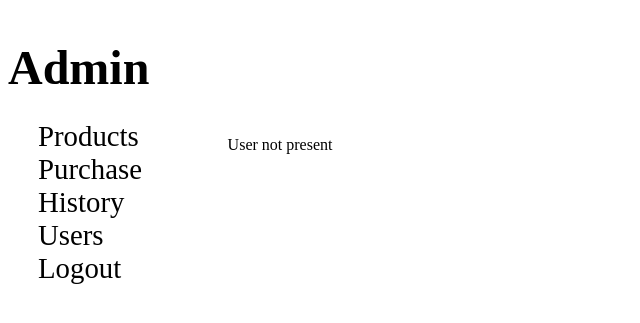
After one commit to UnstaBleSos/7th-sem-Project-Content-Based-Filtering, a Flask app: page /adminusers in a window 1280 px wide. The commit adds this page. Shown: the top 323 px of the page, without its empty margins (0-640 px from the left). Run offline with Flask 3, Linux system fonts and the light colour scheme; parts of the project's set-up code (start-up, migrations or seed data) failed here and were passed over; some libraries are stand-ins or nearby versions.

Commit message:
sixth and seventh push

```diff
--- a/app.py
+++ b/app.py
@@ -62,7 +62,7 @@ class Products(db.Model):
 
 
 class Cart(db.Model):
-    __tablename__ = 'cart'
+    __tablename__ = 'carts'
     cartid = db.Column(db.Integer, primary_key=True, autoincrement=True)  # Primary key with auto increment
     userid = db.Column(db.Integer, db.ForeignKey('signup.id'), nullable=False)  # Primary key with auto increment
     productid = db.Column(db.String(255), nullable=False)  # Product name (varchar)
@@ -356,8 +356,12 @@ def search():
         # Query the database for products matching the search term
         results = Products.query.filter(Products.productname.ilike(f"%{query}%")).all()
         recommendations1 = content_based_recommendations(train_data, query, top_n=5)
+
+        message=None
+        if recommendations1.empty:
+            message=f"No recommendations found for '{query}'. Item not in the training data."
         # Render the search results page
-        return render_template('search.html', results=results,  recommendations1=recommendations1.to_dict(orient='records'),)
+        return render_template('search.html', results=results,  recommendations1=recommendations1.to_dict(orient='records'),message=message)
     else:
         return "No search query provided.", 400
 
@@ -369,33 +373,29 @@ def cart():
     else:
         user= session['userid']
 
-
     pid = request.form.get("pid")
     pname = request.form.get("pname")
     price = request.form.get("price")
     image = request.form.get("image")
 
-
-
-
     if pid and pname and price and image:
-        check = text("Select * from cart where userid = :userid and productid = :productid ")
+        check = text("Select * from carts where userid = :userid and productid = :productid ")
         checkresult = db.session.execute(check,{'userid':user,'productid':pid}).fetchone()
 
         if checkresult:
-            updata = text("Update cart set quantity = quantity+1 where userid = :userid and productid = :productid")
+            updata = text("Update carts set quantity = quantity+1 where userid = :userid and productid = :productid")
             db.session.execute(updata,{'userid':user,'productid':pid})
             db.session.commit()
 
         else:
             adddata = text("""
-                INSERT INTO cart (userid, productid, productname, quantity, image, price)
+                INSERT INTO carts (userid, productid, productname, quantity, image, price)
                 VALUES (:userid, :productid, :productname, 1, :image, :price)
             """)
             db.session.execute(adddata,{'userid':user,'productid':pid,'productname':pname,'image':image,'price':price})
             db.session.commit()
 
-    query = text("Select * from cart where userid =  :userid")
+    query = text("Select * from carts where userid =  :userid")
     result = db.session.execute(query, {'userid': user}).fetchall()
 
     cart_items = []
@@ -421,12 +421,12 @@ def checkout():
     image = request.form.get('image')
     user=session['userid']
 
-    query = text("Update cart set quantity=:quantity where userid=:userid and productid=:productid  ")
+    query = text("Update carts set quantity=:quantity where userid=:userid and productid=:productid  ")
     db.session.execute(query,{'quantity':quantity, 'userid':user,'productid':pid})
     db.session.commit()
     totalprice = int(quantity)*float(price)
 
-    delquery = text("Delete from cart where userid=:userid and productid=:productid")
+    delquery = text("Delete from carts where userid=:userid and productid=:productid")
     db.session.execute(delquery,{'userid':user,'productid':pid})
     db.session.commit()
 
@@ -453,7 +453,7 @@ def checkout():
 def removeitem():
     pid = request.form.get("pid")
     user = session['userid']
-    query= text("delete from cart where userid =:userid and productid=:productid ")
+    query= text("delete from carts where userid =:userid and productid=:productid ")
     db.session.execute(query,{'userid':user,'productid':pid})
     db.session.commit()
 
@@ -462,9 +462,104 @@ def removeitem():
 
 @app.route('/detail')
 def detail():
+    if 'logged_in' not in session:
+        return render_template('signin.html')
 
-    return render_template('detail.html')
+    user=session['userid']
 
+    query= text("select * from purchase where userid=:userid")
+    result=db.session.execute(query,{'userid':user}).fetchall()
+    db.session.commit()
+
+    if result:
+        print("hello")
+
+    return render_template('detail.html',result=result)
+
+
+@app.route("/admin")
+def admin():
+
+    session['adminlogin'] = True
+
+    selectcount = text("select count(purchaseid) from purchase ")
+    count = db.session.execute(selectcount).fetchone()
+    db.session.commit()
+
+    selectproduct = text("select count(ID) from products ")
+    prodcount = db.session.execute(selectproduct).scalar()
+    db.session.commit()
+
+    selectproduct1 = text("select count(pid) from displayproduct ")
+    prodcount1 = db.session.execute(selectproduct1).scalar()
+    db.session.commit()
+
+    value=prodcount1+prodcount
+
+    price= text("select sum(productprice) from purchase")
+    pricecount = db.session.execute(price).scalar()
+    db.session.commit()
+
+    selectuser = text("select count(id) from signup ")
+    user = db.session.execute(selectuser).fetchone()
+    db.session.commit()
+
+    return render_template('./admin/admin.html',totalcount=count,user=user,product=value,price= pricecount)
+
+
+@app.route("/adminusers")
+def adminusers():
+
+    query = text("Select * from signup")
+    user= db.session.execute(query).fetchall()
+    db.session.commit()
+
+    return render_template('./admin/adminusers.html',users=user)
+
+
+@app.route("/adminlogout")
+def adminlogout():
+    session.pop('adminlogin',None)
+
+    return  redirect(url_for('index'))
+
+
+@app.route("/removeuser",methods=['POST','GET'])
+def removeuser():
+    userid = request.form.get('userid')
+    username=request.form.get('username')
+    query= text("Delete from signup where id=:userid and username=:username")
+    db.session.execute(query,{'userid':userid,'username':username})
+    db.session.commit()
+
+    return render_template('admin/removeuser.html')
+
+
+@app.route("/products")
+def products():
+
+    return render_template('admin/products.html')
+
+
+@app.route("/purchase")
+def purchase():
+    query = text("Select * from purchase")
+    result = db.session.execute(query)
+    db.session.commit()
+
+    for value in result:
+        userid = value.userid
+
+    # name= text("Select username from signup where id=:userid")
+    # nameresult=db.session.execute(name,{'userid':userid})
+    # db.session.commit()
+    #
+    # for value in nameresult:
+    #     username = value.username
+    #     print(username)
+    # ,name=nameresult
+
+    return render_template('admin/purchase.html',result=result)
 
 
 @app.route("/about")
--- /dev/null
+++ b/templates/admin/adminheader.html
@@ -0,0 +1,10 @@
+<link rel="stylesheet" href="./admin/admincss.css">
+
+
+<nav class="nav">
+        <h1><a href="/admin" style="text-decoration:none;
+    color:black">
+            Admin
+        </a>
+        </h1>
+ </nav>
--- /dev/null
+++ b/templates/admin/adminsidebar.html
@@ -0,0 +1,8 @@
+ <div class="sidebar">
+            <div><a href="">Products</a></div>
+            <div><a href="">Purchase History</a></div>
+            <div><a href="/adminusers">Users</a></div>
+            <div><a href=""></a></div>
+            <div><a href="/adminlogout">Logout</a></div>
+
+</div>
--- /dev/null
+++ b/templates/admin/adminusers.html
@@ -0,0 +1,59 @@
+<!doctype html>
+<html lang="en">
+<head>
+    <meta charset="UTF-8">
+    <meta name="viewport" content="width=device-width, initial-scale=1">
+    <title>Document</title>
+    <style>
+         .nav{
+
+            height:80px;
+            font-size:2rem;
+        }
+         .sidebar{
+
+              width:15%;
+              font-size:1.8rem;
+              padding-left:30px;
+        }
+        .sidebar a{
+             text-decoration:none;
+             color:black
+        }
+        .information{
+
+            width:85%;
+            font-size:1.8rem;
+        }
+    </style>
+</head>
+<body>
+   {% include './admin/adminheader.html' %}
+   <div style="display:flex;">
+        {%include './admin/adminsidebar.html' %}
+
+
+         {% if users %}
+            {% for user in users %}
+              <div>
+                  <form action="/removeuser" method="post">
+                      <input type="hidden" name="userid" value="{{user.id}}">
+                      <input type="hidden" name="username" value="{{user.username}}">
+                      <div>
+                            {{user.username}}
+                            <button type="submit">Remove</button>
+                      </div>
+                  </form>
+
+              </div>
+
+            {% endfor %}
+        {% else %}
+            <p>User not present</p>
+
+       {% endif %}
+
+   </div>
+
+</body>
+</html>
--- a/templates/cart.html
+++ b/templates/cart.html
@@ -15,7 +15,9 @@
 <body>
     {% include 'header.html' %}
     {% if not cartdata %}
-        <p>Cart is empty</p>
+        <div class="empty" style="margin-left:40%">
+            <h5>Cart is empty</h5>
+        </div>
     {% else %}
     {% for value in cartdata %}
         <div class="cart-item">
--- a/templates/fetch.html
+++ b/templates/fetch.html
@@ -27,7 +27,6 @@
             border-radius: 8px;
             box-shadow: 0 2px 5px rgba(0, 0, 0, 0.1);
             overflow: hidden;
-            cursor: pointer;
 
         }
         .product img {
@@ -56,7 +55,7 @@
             border-radius: 4px;
         }
         .product-info a:hover {
-            background-color: #0056b3;
+            background-color: #FEFEFE;
         }
     </style>
 </head>
--- a/templates/header.html
+++ b/templates/header.html
@@ -3,16 +3,14 @@
 
 
 <nav class="navbar navbar-expand-lg navbar-light bg-light" style="margin-bottom:30px;">
-  <a class="navbar-brand" href="{{ url_for('index') }}">Hamro Pasal</a>
+  <a class="navbar-brand" href="{{ url_for('index') }}">HamroPasal</a>
   <button class="navbar-toggler" type="button" data-toggle="collapse" data-target="#navbarNav" aria-controls="navbarNav" aria-expanded="false" aria-label="Toggle navigation">
     <span class="navbar-toggler-icon"></span>
   </button>
   <div class="collapse navbar-collapse" id="navbarNav">
     <!-- Left-aligned Home Button -->
     <ul class="navbar-nav mr-auto">
-      <li class="nav-item active">
-        <a class="nav-link" href="{{ url_for('index') }}"><i class="fas fa-home"></i> Home</a>
-      </li>
+
     </ul>
     <!-- Search Bar -->
     <form class="form-inline my-2 my-lg-0 mr-auto" action="/search" method="GET">
--- a/templates/index.html
+++ b/templates/index.html
@@ -33,6 +33,10 @@
 {% if signup_message %}
 <p>{{signup_message}}</p>
 {% endif%}
+
+{% if signin_message %}
+<p>{{signin_message}}</p>
+{% endif%}
 <!--<div class="text-center mt-5" style="margin-bottom:20px;">-->
 <!--  <a  href="main" class="btn btn-primary btn-lg">Go To Main Page</a>-->
 <!--</div>-->
```
Also changed, not shown: templates/admin/admin.html (added, +13 -0 lines), templates/admin/adminbody.html (added, +65 -0 lines), templates/admin/products.html (added, +11 -0 lines), templates/admin/purchase.html (added, +24 -0 lines), templates/admin/removeuser.html (added, +15 -0 lines), templates/detail.html (+43 -1 lines), templates/search.html (+9 -1 lines), templates/admin/admincss.css (added).
